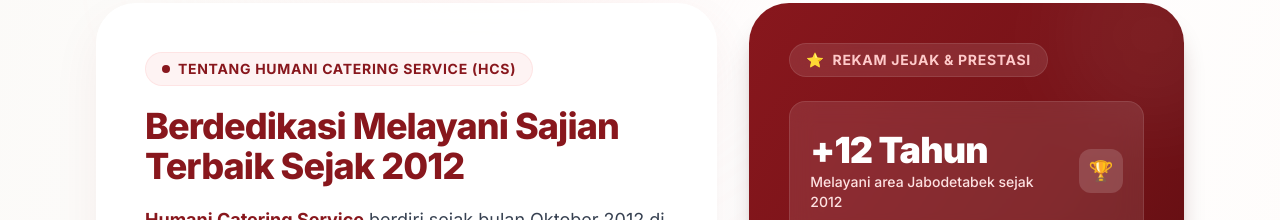
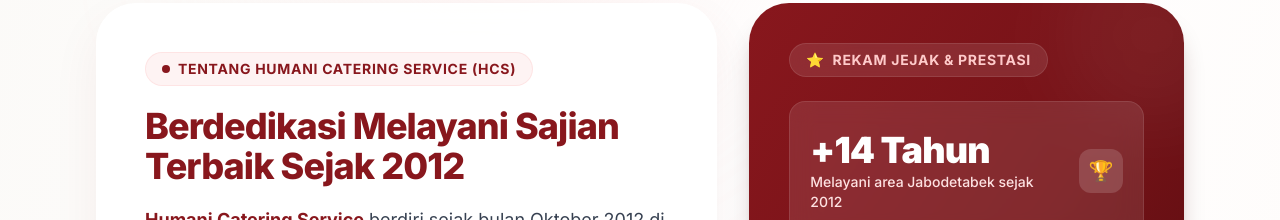
Before and after one commit to Rumah-web/humani, a Next.js app: page / in a window 1280 px wide. Shown: the part 1760-1980 px from the top of the page. Built offline with nearby package versions, Linux system fonts and the light colour scheme.

Commit message:
change years to 14 tahun

```diff
--- a/app/page.tsx
+++ b/app/page.tsx
@@ -433,7 +433,7 @@
                 <div className="bg-white/10 backdrop-blur-md rounded-2xl p-4 sm:p-5 border border-white/10 hover:bg-white/15 transition-all duration-300 flex items-center justify-between gap-4">
                   <div>
                     <div className="text-2xl sm:text-3xl xl:text-4xl font-black tracking-tight text-white mb-0.5">
-                      +12 Tahun
+                      +14 Tahun
                     </div>
                     <div className="text-xs sm:text-sm text-red-100 font-medium">
                       Melayani area Jabodetabek sejak 2012
--- a/package.json
+++ b/package.json
@@ -1,6 +1,6 @@
 {
   "name": "humani",
-  "version": "0.3.2",
+  "version": "0.3.3",
   "private": true,
   "scripts": {
     "dev": "next dev",
```
